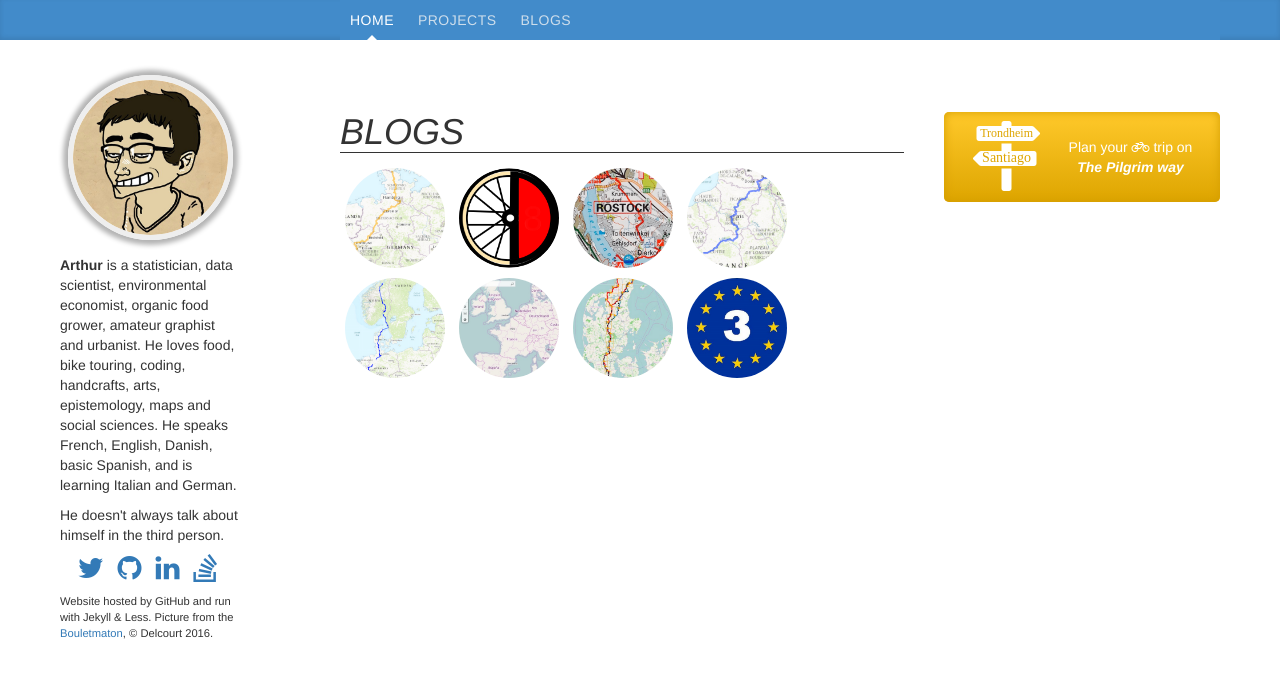
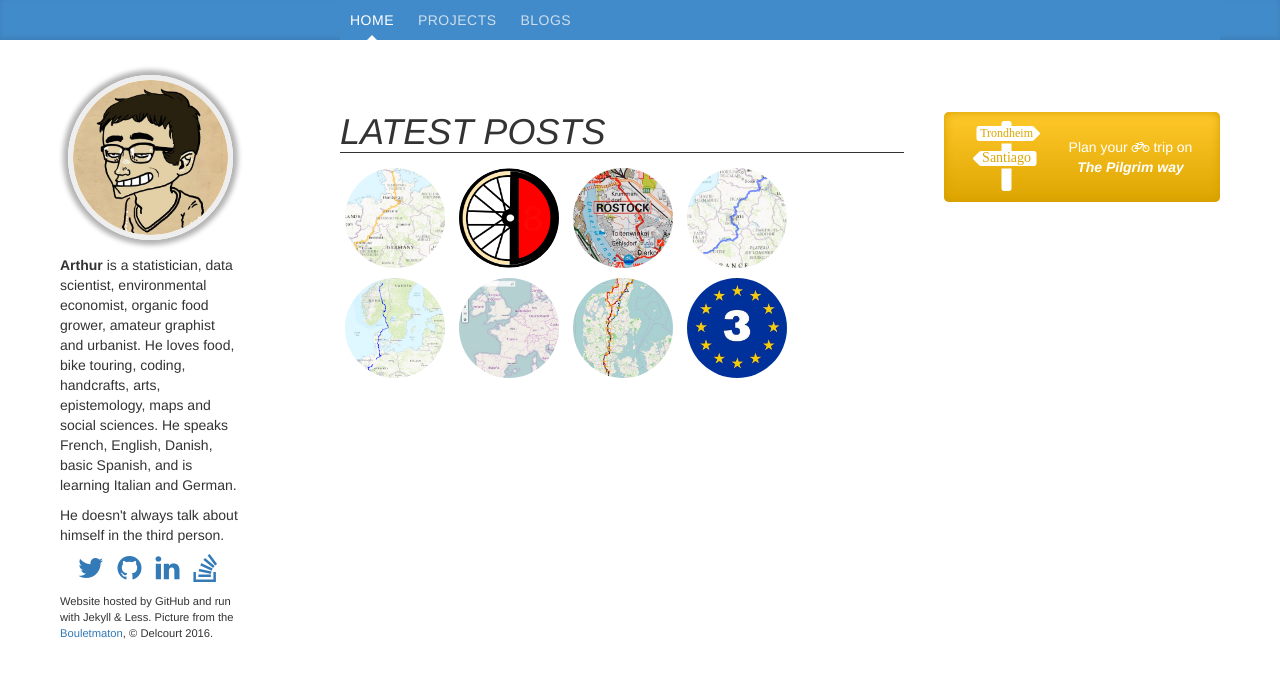
Before and after one commit to katossky/katossky.github.io, a Jekyll site: the page built from index.html, in a window 1280 px wide. Shown: the top 678 px of the page. Built offline with Jekyll 4.4.1, drawn with Linux system fonts in a browser that asks for light colours.

Commit message:
fix tiny details

```diff
--- a/css/main.scss
+++ b/css/main.scss
@@ -42,7 +42,7 @@ footer{
 img{width: 100%;}
 p img, h1 img, h2 img{height: 1em; width: 1em;}
 a, a:hover {text-decoration: none;}
-.discreet{
+a.discreet{
   color: inherit;
   border-bottom: 1px dotted;
   &:hover{border-bottom: 1px solid;}
--- a/index.html
+++ b/index.html
@@ -4,7 +4,7 @@ title:    Arthur Katossky
 ---
 
 <section id='blog-showcase'>
-  <h1>BLOGS</h1>
+  <h1>LATEST POSTS</h1>
   <!-- latest posts -->
   <ul class='post-list'>
     <!--<li class='post-vignette'><img src="/img/eurovelo-3-track.png"><p><strong>Latest posts</strong></p></li>-->
```
